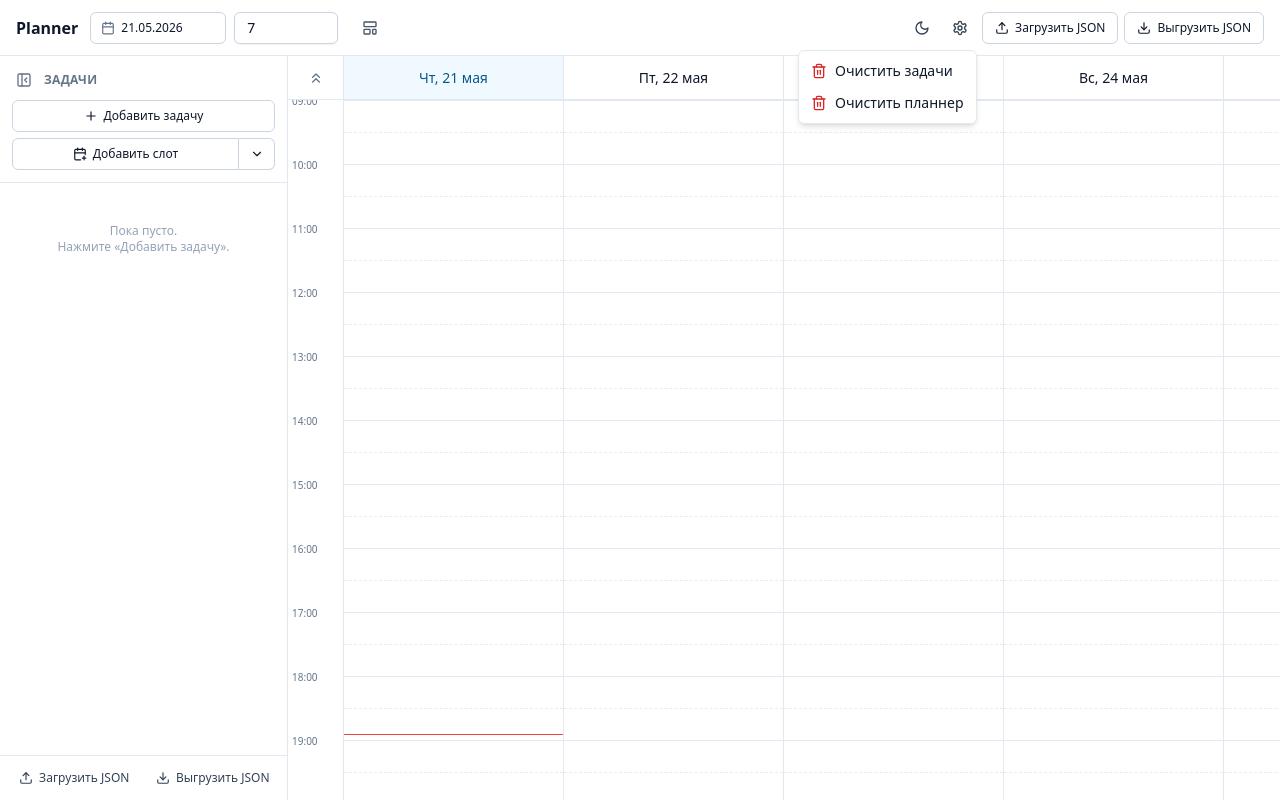
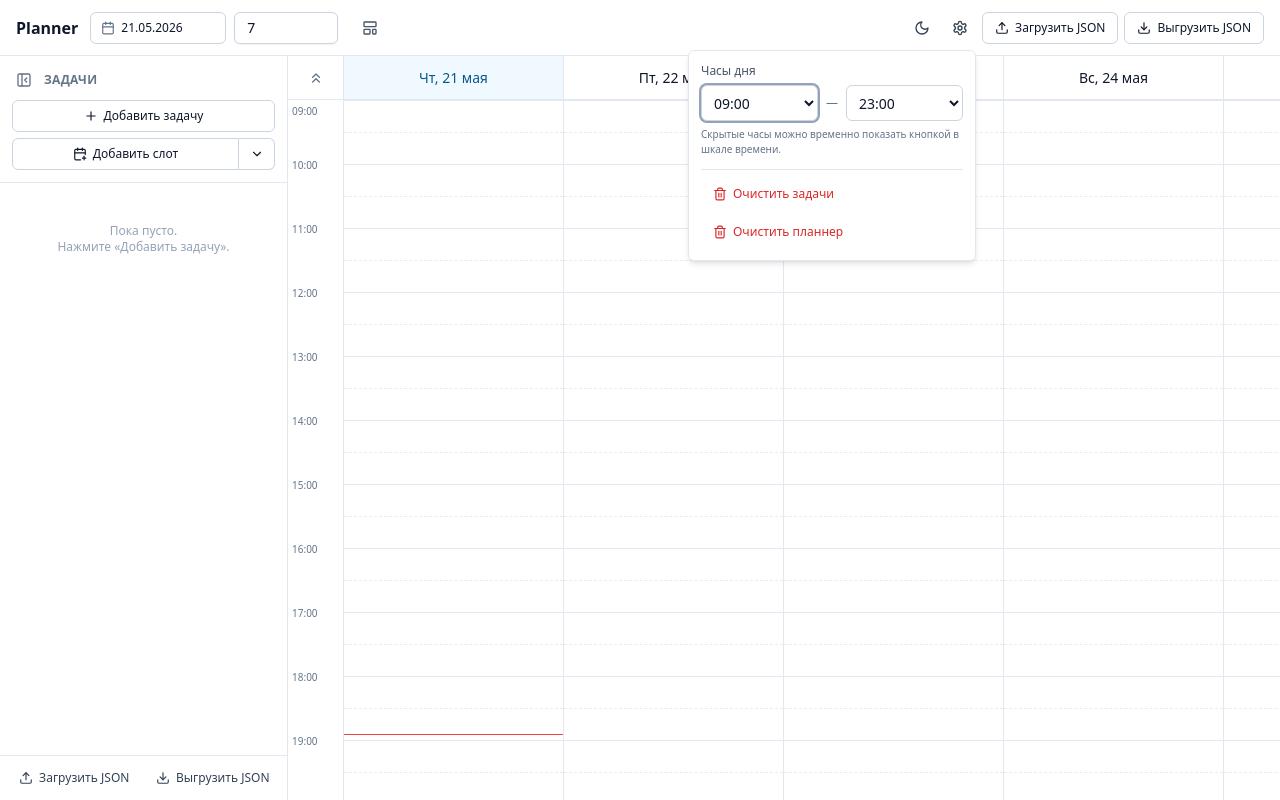
Before and after one commit to oxiggy/planner, a React (Vite) app: page / in a window 1280 px wide. Both pictures are taken after a click on the button 960 px from the left and 27 px from the top of the page. Built offline with nearby package versions, Linux system fonts and the light colour scheme; the HTML template or start-up script is replaced by a standard one.

Commit message:
feat: add configurable day start and end hours for improved scheduling flexibility

```diff
--- a/src/App.tsx
+++ b/src/App.tsx
@@ -52,7 +52,10 @@ function computeTarget(
     | { type?: string; blockId?: string; templateId?: string }
     | undefined
   const state = useStore.getState()
-  const visibleStartMin = getVisibleStartMin(state.settings.showAllHours)
+  const visibleStartMin = getVisibleStartMin(
+    state.settings.showAllHours,
+    state.settings.dayStartHour,
+  )
 
   if (activeData?.type === 'template' && activeData.templateId) {
     const tpl = state.templates.find((t) => t.id === activeData.templateId)
--- a/src/components/DayColumn.tsx
+++ b/src/components/DayColumn.tsx
@@ -6,8 +6,8 @@ import {
   HEADER_HEIGHT,
   HOUR_HEIGHT,
   MIN_HEIGHT,
-  VISIBLE_END_HOUR,
   getColor,
+  getVisibleEndMin,
   getVisibleStartMin,
 } from '@/lib/constants'
 import { formatDayHeader, formatHM, isToday } from '@/lib/time'
@@ -20,10 +20,12 @@ type Props = { date: string }
 export function DayColumn({ date }: Props) {
   const scheduled = useStore((s) => s.scheduled)
   const showAllHours = useStore((s) => s.settings.showAllHours)
+  const dayStartHour = useStore((s) => s.settings.dayStartHour)
+  const dayEndHour = useStore((s) => s.settings.dayEndHour)
   const dragCopySourceId = useStore((s) => s.dragCopySourceId)
-  const visibleStartMin = getVisibleStartMin(showAllHours)
-  const visibleStartHour = visibleStartMin / 60
-  const hoursCount = VISIBLE_END_HOUR - visibleStartHour
+  const visibleStartMin = getVisibleStartMin(showAllHours, dayStartHour)
+  const visibleEndMin = getVisibleEndMin(showAllHours, dayEndHour)
+  const hoursCount = (visibleEndMin - visibleStartMin) / 60
   const dayHeight = hoursCount * HOUR_HEIGHT
 
   const blocks = useMemo(
--- a/src/components/DayGrid.tsx
+++ b/src/components/DayGrid.tsx
@@ -7,7 +7,7 @@ import {
   GUTTER_WIDTH,
   HEADER_HEIGHT,
   HOUR_HEIGHT,
-  VISIBLE_END_HOUR,
+  getVisibleEndMin,
   getVisibleStartMin,
 } from '@/lib/constants'
 import { DayColumn } from './DayColumn'
@@ -19,6 +19,8 @@ export function DayGrid() {
   const dayCount = useStore((s) => s.dayCount)
   const showAllHours = useStore((s) => s.settings.showAllHours)
   const setShowAllHours = useStore((s) => s.setShowAllHours)
+  const dayStartHour = useStore((s) => s.settings.dayStartHour)
+  const dayEndHour = useStore((s) => s.settings.dayEndHour)
   const showPastDays = useStore((s) => s.showPastDays)
   const setShowPastDays = useStore((s) => s.setShowPastDays)
 
@@ -33,11 +35,15 @@ export function DayGrid() {
     [visibleStartDate, visibleDayCount],
   )
 
-  const visibleStartMin = getVisibleStartMin(showAllHours)
+  const visibleStartMin = getVisibleStartMin(showAllHours, dayStartHour)
+  const visibleEndMin = getVisibleEndMin(showAllHours, dayEndHour)
   const visibleStartHour = visibleStartMin / 60
-  const hoursCount = VISIBLE_END_HOUR - visibleStartHour
+  const visibleEndHour = visibleEndMin / 60
+  const hoursCount = visibleEndHour - visibleStartHour
   const dayHeight = hoursCount * HOUR_HEIGHT
-  const hoursToggleLabel = showAllHours ? 'Скрыть ранние часы' : 'Показать остальные часы'
+  const hoursToggleLabel = showAllHours
+    ? 'Свернуть до настроенных часов'
+    : 'Показать все 24 часа'
   const pastDaysToggleLabel = showPastDays ? 'Скрыть прошлые дни' : 'Показать прошлые дни'
 
   return (
@@ -100,12 +106,12 @@ export function DayGrid() {
           <div className="relative" style={{ height: dayHeight }}>
             {Array.from({ length: hoursCount + 1 }).map((_, i) => {
               const h = visibleStartHour + i
-              if (h > VISIBLE_END_HOUR) return null
+              if (h > visibleEndHour) return null
               return (
                 <div
                   key={h}
                   className="absolute left-0 right-0 select-none px-1 text-[10px] text-slate-500 dark:text-slate-400"
-                  style={{ top: i * HOUR_HEIGHT - 6 }}
+                  style={{ top: i === 0 ? 4 : i * HOUR_HEIGHT - 6 }}
                 >
                   {h.toString().padStart(2, '0')}:00
                 </div>
--- a/src/components/Toolbar.tsx
+++ b/src/components/Toolbar.tsx
@@ -11,12 +11,6 @@ import {
   AlertDialogHeader,
   AlertDialogTitle,
 } from '@/components/ui/alert-dialog'
-import {
-  DropdownMenu,
-  DropdownMenuContent,
-  DropdownMenuItem,
-  DropdownMenuTrigger,
-} from '@/components/ui/dropdown-menu'
 import { Popover, PopoverContent, PopoverTrigger } from '@/components/ui/popover'
 import { Tooltip, TooltipContent, TooltipProvider, TooltipTrigger } from '@/components/ui/tooltip'
 import { useStore } from '@/store'
@@ -70,6 +64,54 @@ function getCalendarDays(month: Date) {
     date.setDate(start.getDate() + i)
     return date
   })
+}
+
+function HourRangeSelector() {
+  const dayStartHour = useStore((s) => s.settings.dayStartHour)
+  const dayEndHour = useStore((s) => s.settings.dayEndHour)
+  const setDayStartHour = useStore((s) => s.setDayStartHour)
+  const setDayEndHour = useStore((s) => s.setDayEndHour)
+
+  const selectClass =
+    'h-9 flex-1 rounded-md border border-slate-300 bg-white px-2 text-sm text-slate-900 focus:outline-none focus:ring-2 focus:ring-slate-400 dark:border-slate-700 dark:bg-slate-800 dark:text-slate-100'
+
+  return (
+    <div className="space-y-1.5">
+      <div className="text-xs font-medium text-slate-600 dark:text-slate-300">
+        Часы дня
+      </div>
+      <div className="flex items-center gap-2">
+        <select
+          value={dayStartHour}
+          onChange={(e) => setDayStartHour(Number(e.target.value))}
+          aria-label="Начало дня"
+          className={selectClass}
+        >
+          {Array.from({ length: 24 }, (_, i) => (
+            <option key={i} value={i}>
+              {i.toString().padStart(2, '0')}:00
+            </option>
+          ))}
+        </select>
+        <span className="text-xs text-slate-500 dark:text-slate-400">—</span>
+        <select
+          value={dayEndHour}
+          onChange={(e) => setDayEndHour(Number(e.target.value))}
+          aria-label="Конец дня"
+          className={selectClass}
+        >
+          {Array.from({ length: 24 }, (_, i) => (
+            <option key={i} value={i}>
+              {i.toString().padStart(2, '0')}:00
+            </option>
+          ))}
+        </select>
+      </div>
+      <div className="text-[10px] text-slate-500 dark:text-slate-400">
+        Скрытые часы можно временно показать кнопкой в шкале времени.
+      </div>
+    </div>
+  )
 }
 
 function HeaderDatePicker({
@@ -308,30 +350,43 @@ export function Toolbar() {
               <TooltipContent>{themeLabel}</TooltipContent>
             </Tooltip>
           </TooltipProvider>
-          <DropdownMenu>
+          <Popover>
             <TooltipProvider delayDuration={250}>
               <Tooltip>
                 <TooltipTrigger asChild>
-                  <DropdownMenuTrigger asChild>
+                  <PopoverTrigger asChild>
                     <Button variant="ghost" size="icon" aria-label={settingsLabel}>
                       <Settings className="h-4 w-4" />
                     </Button>
-                  </DropdownMenuTrigger>
+                  </PopoverTrigger>
                 </TooltipTrigger>
                 <TooltipContent>{settingsLabel}</TooltipContent>
               </Tooltip>
             </TooltipProvider>
-            <DropdownMenuContent align="end">
-              <DropdownMenuItem onSelect={() => setClearTarget('tasks')}>
-                <Trash2 className="h-4 w-4 text-red-600 dark:text-red-400" />
-                Очистить задачи
-              </DropdownMenuItem>
-              <DropdownMenuItem onSelect={() => setClearTarget('planner')}>
-                <Trash2 className="h-4 w-4 text-red-600 dark:text-red-400" />
-                Очистить планнер
-              </DropdownMenuItem>
-            </DropdownMenuContent>
-          </DropdownMenu>
+            <PopoverContent align="end" className="w-72 space-y-3">
+              <HourRangeSelector />
+              <div className="flex flex-col gap-1.5 border-t border-slate-200 pt-2 dark:border-slate-800">
+                <Button
+                  variant="ghost"
+                  size="sm"
+                  onClick={() => setClearTarget('tasks')}
+                  className="justify-start text-red-600 hover:bg-red-50 hover:text-red-700 dark:text-red-400 dark:hover:bg-red-950/30 dark:hover:text-red-300"
+                >
+                  <Trash2 className="h-3.5 w-3.5" />
+                  Очистить задачи
+                </Button>
+                <Button
+                  variant="ghost"
+                  size="sm"
+                  onClick={() => setClearTarget('planner')}
+                  className="justify-start text-red-600 hover:bg-red-50 hover:text-red-700 dark:text-red-400 dark:hover:bg-red-950/30 dark:hover:text-red-300"
+                >
+                  <Trash2 className="h-3.5 w-3.5" />
+                  Очистить планнер
+                </Button>
+              </div>
+            </PopoverContent>
+          </Popover>
           <Button variant="outline" size="sm" onClick={onImport}>
             <Upload className="h-3.5 w-3.5" />
             Загрузить JSON
@@ -373,6 +428,9 @@ export function Toolbar() {
                 aria-label={dayCountLabel}
                 className="h-9 w-full"
               />
+            </div>
+            <div className="border-t border-slate-200 pt-3 dark:border-slate-800">
+              <HourRangeSelector />
             </div>
             <div className="flex flex-col gap-1.5 border-t border-slate-200 pt-2 dark:border-slate-800">
               <Button
--- a/src/lib/constants.ts
+++ b/src/lib/constants.ts
@@ -7,11 +7,21 @@ export const DAY_COL_WIDTH = 220
 export const GUTTER_WIDTH = 56
 export const HEADER_HEIGHT = 44
 
-export const COMPACT_START_HOUR = 9
-export const VISIBLE_END_HOUR = 24
+export const DEFAULT_DAY_START_HOUR = 9
+export const DEFAULT_DAY_END_HOUR = 23
 
-export function getVisibleStartMin(showAllHours: boolean): number {
-  return showAllHours ? 0 : COMPACT_START_HOUR * 60
+export function getVisibleStartMin(
+  showAllHours: boolean,
+  dayStartHour: number = DEFAULT_DAY_START_HOUR,
+): number {
+  return showAllHours ? 0 : dayStartHour * 60
+}
+
+export function getVisibleEndMin(
+  showAllHours: boolean,
+  dayEndHour: number = DEFAULT_DAY_END_HOUR,
+): number {
+  return showAllHours ? 1440 : (dayEndHour + 1) * 60
 }
 
 export type ColorDef = {
--- a/src/store.ts
+++ b/src/store.ts
@@ -25,6 +25,8 @@ type Store = PlannerState & {
   setShowAllHours: (b: boolean) => void
   setTheme: (t: Theme) => void
   setSidebarCollapsed: (b: boolean) => void
+  setDayStartHour: (h: number) => void
+  setDayEndHour: (h: number) => void
 
   addTemplate: (init?: Partial<Task>) => Task
   updateTemplate: (id: string, patch: Partial<Task>) => void
@@ -80,6 +82,8 @@ function defaultState(): PlannerState {
       showAllHours: false,
       theme: 'light',
       sidebarCollapsed: false,
+      dayStartHour: 9,
+      dayEndHour: 23,
     },
   }
 }
@@ -147,6 +151,30 @@ export const useStore = create<Store>((set, get) => {
     },
     setSidebarCollapsed(b) {
       set((state) => ({ settings: { ...state.settings, sidebarCollapsed: b } }))
+      persist()
+    },
+    setDayStartHour(h) {
+      const startHour = Math.max(0, Math.min(23, Math.round(h)))
+      set((state) => ({
+        settings: {
+          ...state.settings,
+          dayStartHour: startHour,
+          // Подтягиваем end, если start ушёл выше него.
+          dayEndHour: Math.max(startHour, state.settings.dayEndHour),
+        },
+      }))
+      persist()
+    },
+    setDayEndHour(h) {
+      const endHour = Math.max(0, Math.min(23, Math.round(h)))
+      set((state) => ({
+        settings: {
+          ...state.settings,
+          dayEndHour: endHour,
+          // Подтягиваем start, если end ушёл ниже него.
+          dayStartHour: Math.min(endHour, state.settings.dayStartHour),
+        },
+      }))
       persist()
     },
 
--- a/src/types.ts
+++ b/src/types.ts
@@ -28,6 +28,8 @@ export type Settings = {
   showAllHours: boolean
   theme: Theme
   sidebarCollapsed: boolean
+  dayStartHour: number // 0..23 — первый видимый час дня
+  dayEndHour: number // 0..23 — последний видимый час дня (включительно)
 }
 
 export type PlannerState = {
```
